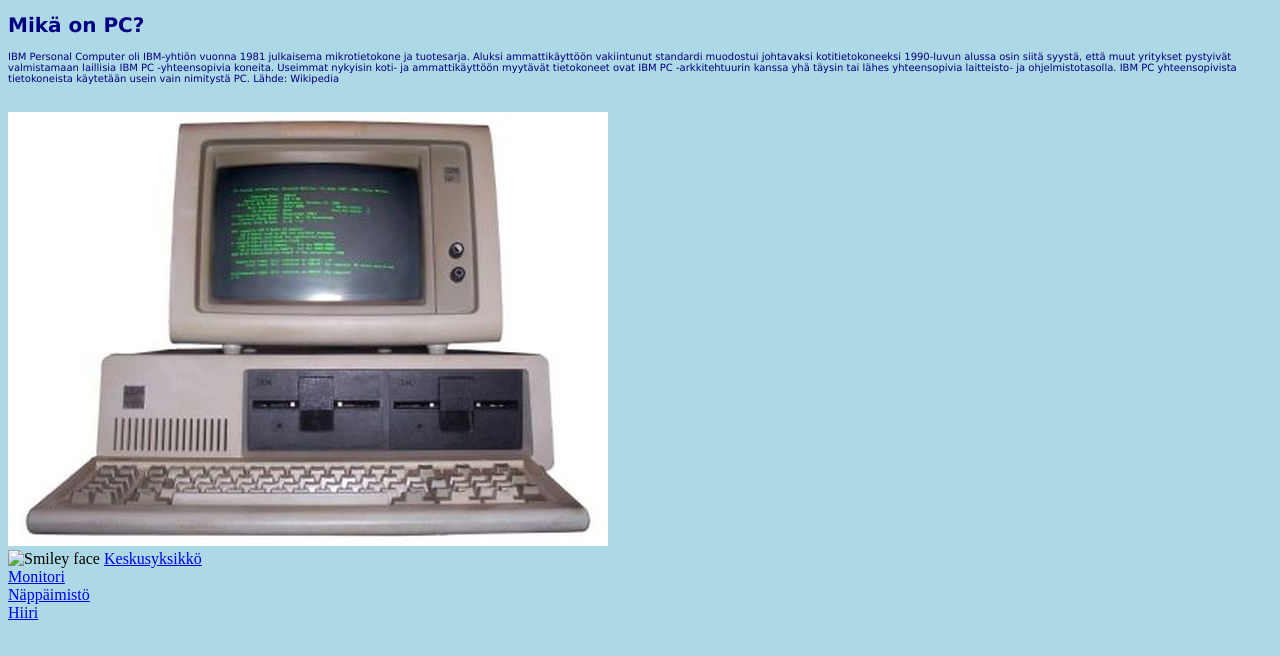
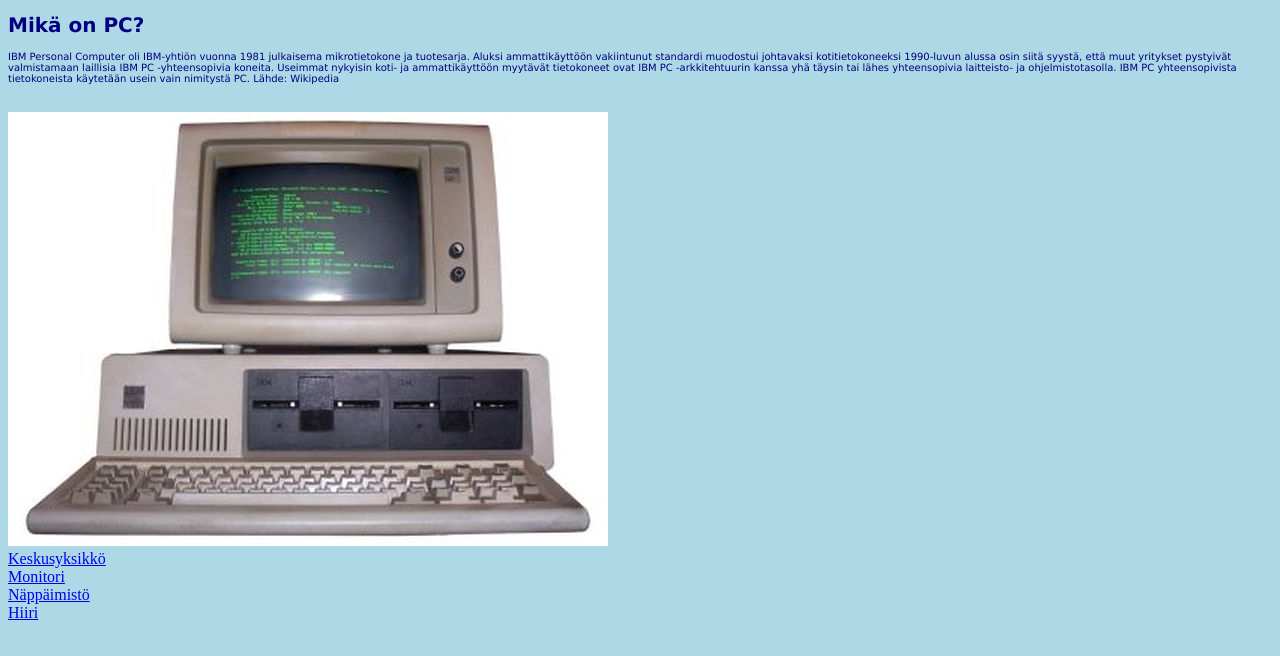
Before and after one commit to mardoo/mardoo.github.io, a plain HTML site: page index.html in a window 1280 px wide. Drawn offline with Linux system fonts and the light colour scheme.

Commit message:
Update index.html

```diff
--- a/index.html
+++ b/index.html
@@ -19,7 +19,7 @@ Lähde: Wikipedia
 </p><br>
 
 <img src="ibm.jpg" alt="IBM 5150"> <br>
-<img src="smiley.gif" alt="Smiley face" height="42" width="42">
+
 <a href="keskus.html">Keskusyksikkö</a><br>
 <a href="monitor.html">Monitori</a><br>
 <a href="keyb.html">Näppäimistö</a><br>
```
